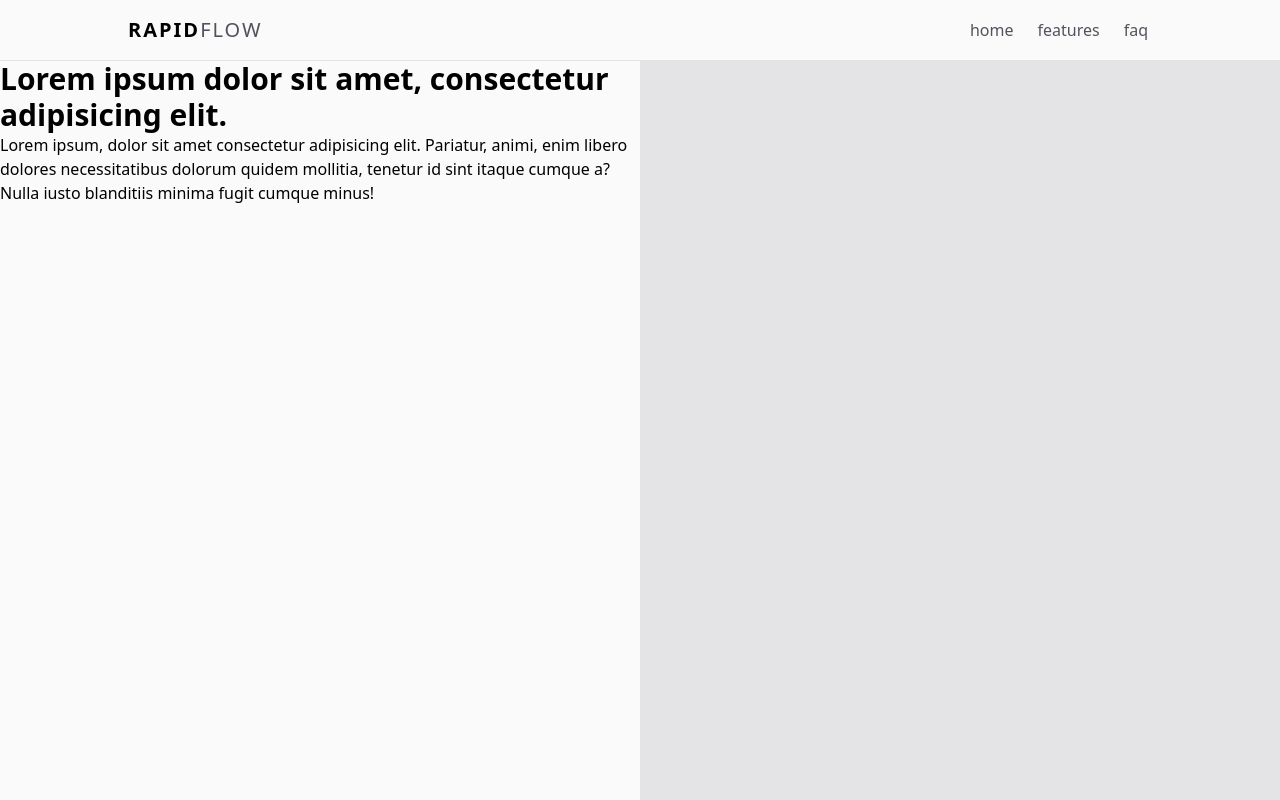
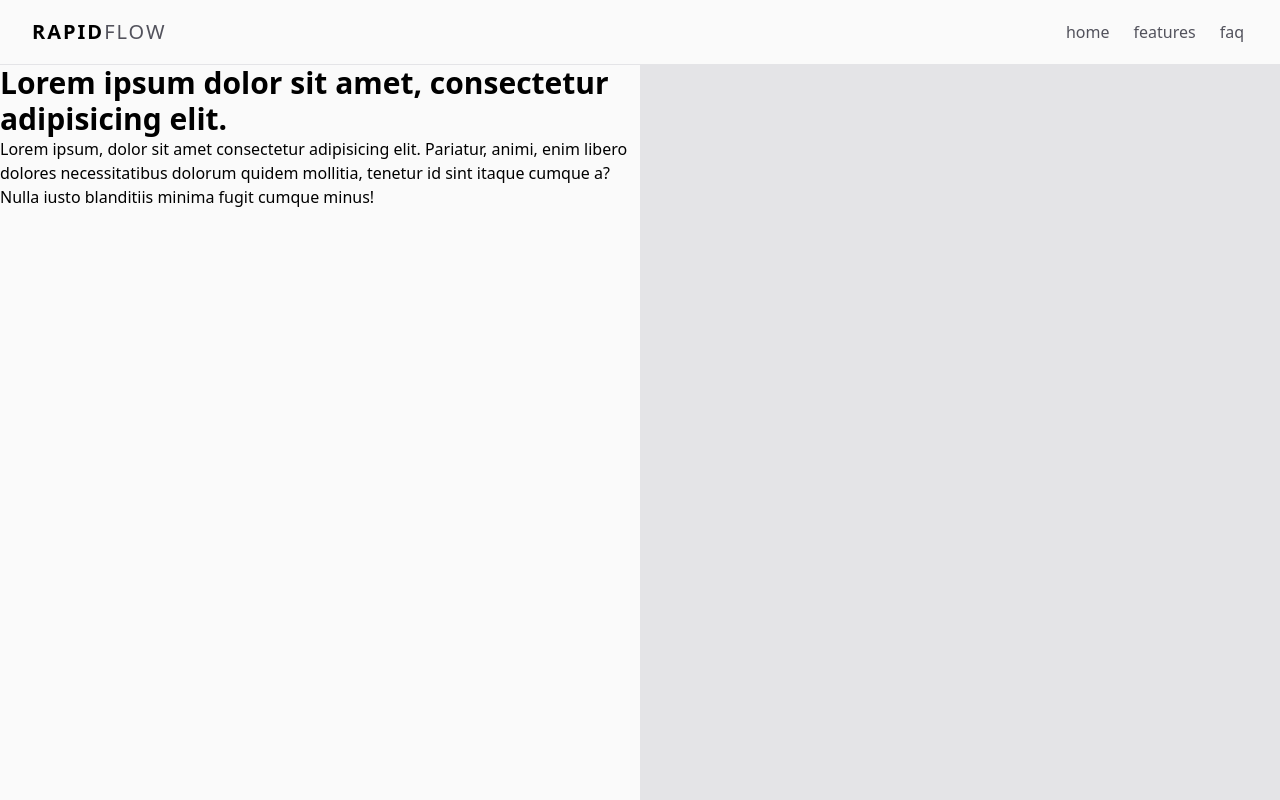
Before and after one commit to OwlioHQ/owlio.cl, a SvelteKit app: page / in a window 1280 px wide. Shown: the top 800 px of the page. Built offline with nearby package versions, Linux system fonts and the light colour scheme.

Commit message:
style: added primary color scheme

```diff
--- a/src/app.css
+++ b/src/app.css
@@ -4,10 +4,13 @@
 @plugin '@tailwindcss/typography';
 
 @theme {
-	/* fixed spacing */
-	--header-height: 3.75rem;
-	--section-padding-x: 8rem;
+	--hue: 250;
+	--padding: 96rem;
+
+	/* spacing */
+	--header-height: 4rem;
 	--section-padding-y: 8rem;
+	--section-padding-x: max(2rem, calc(calc(100vw - var(--padding))) / 2);
 
 	/* ui elements */
 	--color-separator: var(--color-zinc-200);
@@ -17,6 +20,18 @@
 	--color-text-secondary: var(--color-zinc-600);
 	--color-background-primary: var(--color-zinc-50);
 	--color-background-secondary: var(--color-zinc-100);
+
+	--color-primary-50: oklch(95.88% 0.02 var(--hue));
+	--color-primary-100: oklch(91.75% 0.041 var(--hue));
+	--color-primary-200: oklch(84.15% 0.082 var(--hue));
+	--color-primary-300: oklch(76.12% 0.127 var(--hue));
+	--color-primary-400: oklch(68.02% 0.174 var(--hue));
+	--color-primary-500: oklch(60.56% 0.219 var(--hue));
+	--color-primary-600: oklch(52.44% 0.265 var(--hue));
+	--color-primary-700: oklch(43.42% 0.228 var(--hue));
+	--color-primary-800: oklch(34.2% 0.18 var(--hue));
+	--color-primary-900: oklch(24% 0.125 var(--hue));
+	--color-primary-950: oklch(18.85% 0.1 var(--hue));
 }
 
 html {
```
